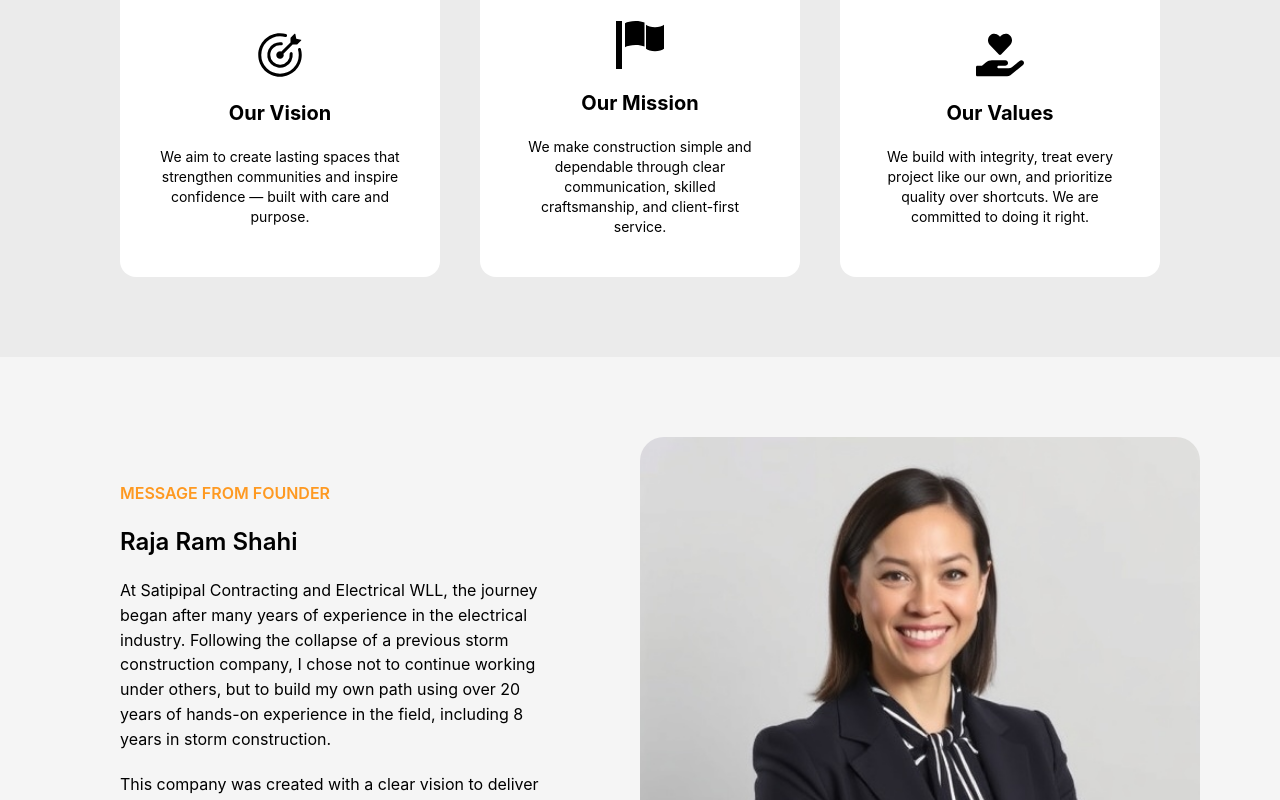
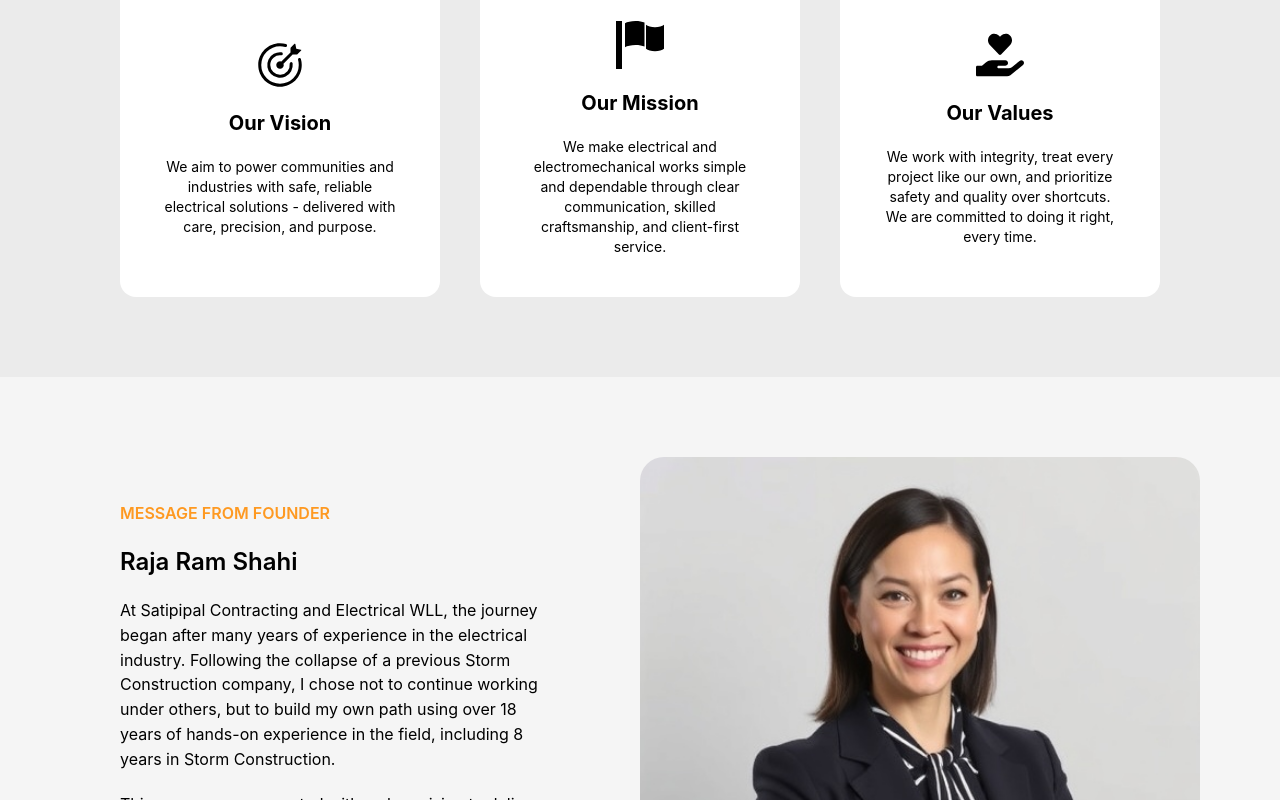
Before and after one commit to aadarshashahi98/sce-frontend, a Next.js app: page /about-us in a window 1280 px wide. Shown: the part 1640-2440 px from the top of the page. Built offline with nearby package versions, Linux system fonts and the light colour scheme.

Commit message:
Updated phone number

```diff
--- a/modules/about/components/impact.tsx
+++ b/modules/about/components/impact.tsx
@@ -5,15 +5,15 @@
 export const impactList = [{
         icon: <GoGoal />,
         title: "Our Vision",
-        description: "We aim to create lasting spaces that strengthen communities and inspire confidence — built with care and purpose."
+        description: "We aim to power communities and industries with safe, reliable electrical solutions - delivered with care, precision, and purpose."
     },{
         icon: <ImFlag />,
         title: "Our Mission",
-        description: "We make construction simple and dependable through clear communication, skilled craftsmanship, and client-first service."
+        description: "We make electrical and electromechanical works simple and dependable through clear communication, skilled craftsmanship, and client-first service."
     },{
         icon: <FaHandHoldingHeart />,
         title: "Our Values",
-        description: "We build with integrity, treat every project like our own, and prioritize quality over shortcuts. We are committed to doing it right."
+        description: "We work with integrity, treat every project like our own, and prioritize safety and quality over shortcuts. We are committed to doing it right, every time."
     }
 ]
 
--- a/modules/about/components/messageFromCEO.tsx
+++ b/modules/about/components/messageFromCEO.tsx
@@ -4,7 +4,7 @@
             <div className="flex flex-col justify-center space-y-5 md:ml-10 flex-1">
                 <span className="text-[#FE9921] font-semibold uppercase">Message From Founder</span>
                 <h2 className="text-2xl font-semibold">Raja Ram Shahi</h2>
-                <p>At Satipipal Contracting and Electrical WLL, the journey began after many years of experience in the electrical industry. Following the collapse of a previous storm construction company, I chose not to continue working under others, but to build my own path using over 20 years of hands-on experience in the field, including 8 years in storm construction.</p>
+                <p>At Satipipal Contracting and Electrical WLL, the journey began after many years of experience in the electrical industry. Following the collapse of a previous Storm Construction company, I chose not to continue working under others, but to build my own path using over 18 years of hands-on experience in the field, including 8 years in Storm Construction.</p>
                 <p>This company was created with a clear vision to deliver reliable, safe, and high-quality electrical solutions while building trust and long-term relationships with clients. Today, we continue to grow through dedication, skilled execution, and commitment to excellence in every project we undertake.</p>
             </div>
             <div className="w-full md:w-1/2 h-72 md:h-132 rounded-3xl shrink-0">
--- a/modules/contact/components/contact.tsx
+++ b/modules/contact/components/contact.tsx
@@ -10,7 +10,7 @@
     },{
         title: "Make a Call",
         icon: <FiPhone />,
-        contact: "+974 7408825"
+        contact: "+974 74088205"
     },{
         title: "Main Office",
         icon: <SlLocationPin />,
```
